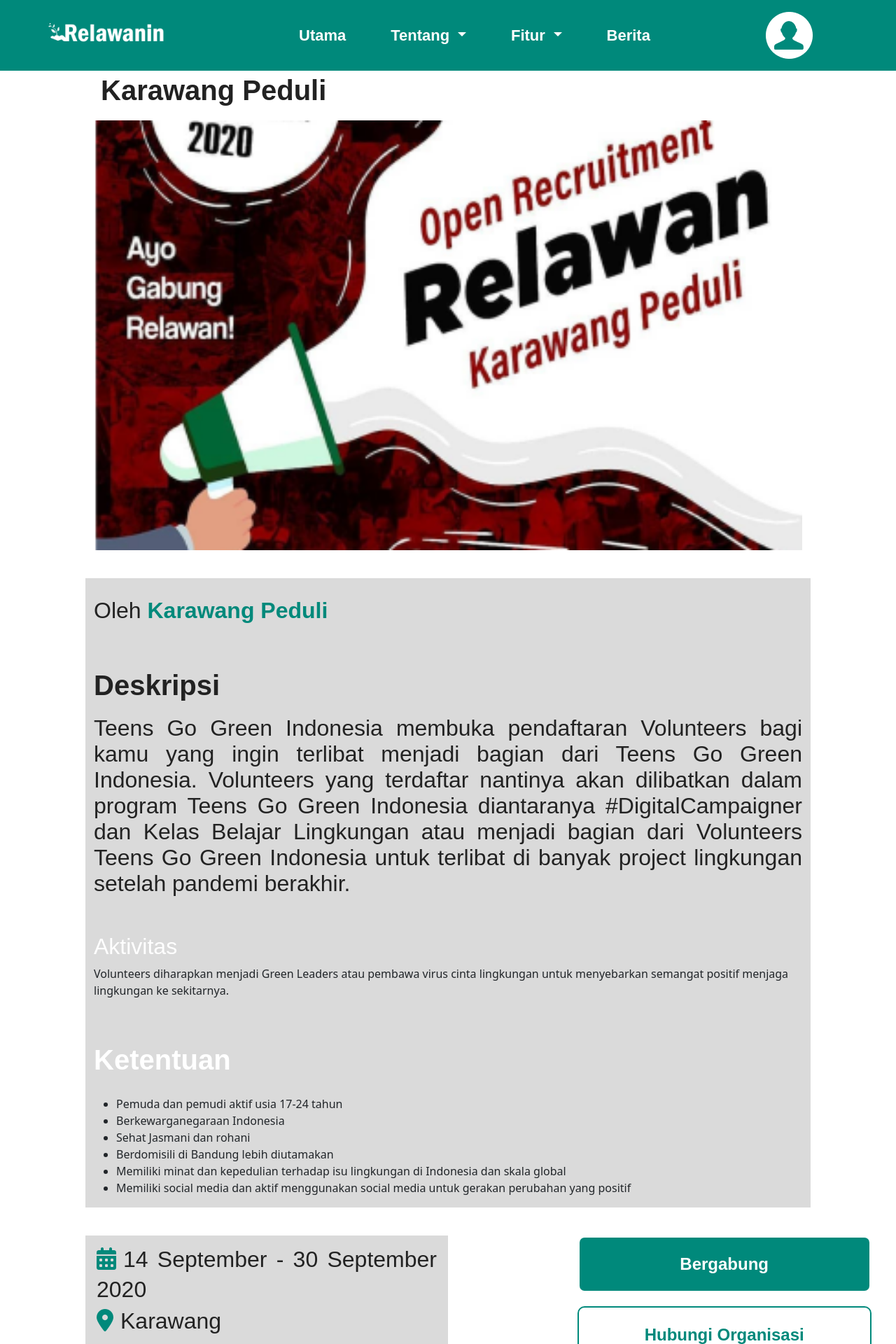
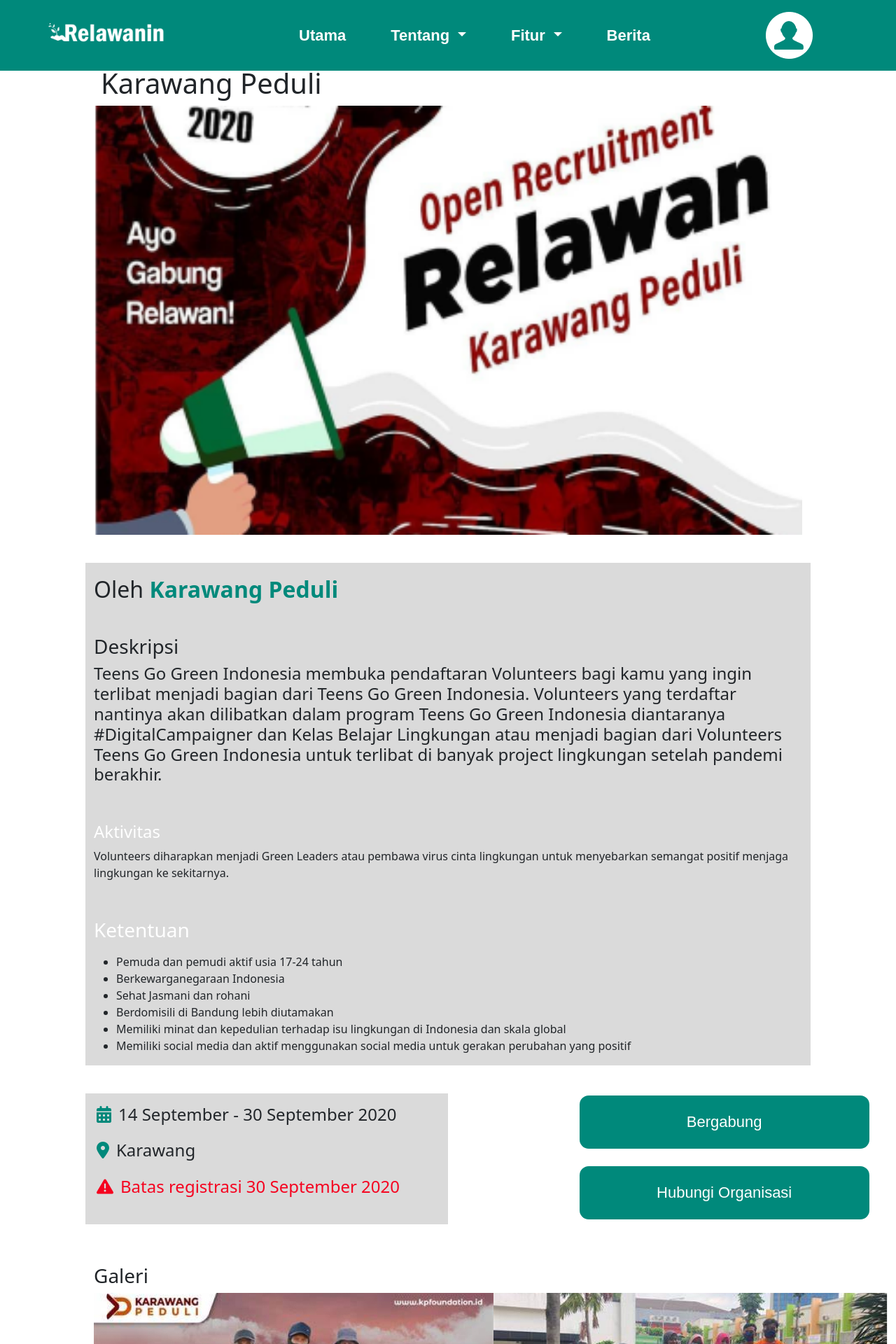
Before and after one commit to fadelalif/Klp.WEBPRO, a CodeIgniter app: page /database/index.php/DetailKegiatan/DetailKegiatan in a window 1280 px wide. Shown: the top 1920 px of the page at 70% size. Run offline with CodeIgniter, Linux system fonts and the light colour scheme.

Commit message:
perbaiki conflict lanjutan

```diff
--- a/Klp.WebProCi/application/views/navLogin.php
+++ b/Klp.WebProCi/application/views/navLogin.php
@@ -58,7 +58,7 @@
           </button>
         </a>
         <ul class="dropdown-menu" style="background-color: #00897b;">
-          <li><a class="dropdown-item" href="<?= base_url() ?>index.php/">Profile</a></li>
+          <li><a class="dropdown-item" href="<?= base_url() ?>index.php/Profile">Profile</a></li>
           <li><a class="dropdown-item" href="<?= base_url() ?>index.php/Utama">Log Out</a></li>
         </ul>
       </li>
--- a/Klp.WebProCi/assets/css/styleDetailKegiatan.css
+++ b/Klp.WebProCi/assets/css/styleDetailKegiatan.css
@@ -1,84 +1,8 @@
-#detailKegiatan h1 {
-	color: #222;
-	font-family: Arial;
-	font-size: 40px;
-	font-style: normal;
-	font-weight: 700;
-	line-height: 173.523%; /* 69.409px */
-}
-
-#detailKegiatan h2 {
-	color: #222;
-	font-family: Arial;
-	font-size: 32px;
-	font-style: normal;
-	font-weight: 400;
-	line-height: 173.523%; /* 55.527px */
-}
-
-#detailKegiatan h3 {
-	color: #222;
-	font-family: Arial;
-	font-size: 40px;
-	font-style: normal;
-	font-weight: 700;
-	line-height: 173.523%; /* 69.409px */
-}
-
-#detailKegiatan h4 {
-	color: var(--Text-primer-color, #222);
-	text-align: justify;
-	font-family: Arial;
-	font-size: 32px;
-	font-style: normal;
-	font-weight: 400;
-	line-height: normal;
-}
-
-#detailKegiatan .bergabung {
-	border-radius: 10px;
-	background: #00897b;
-	color: #fff;
-	text-align: center;
-	font-family: Arial;
-	font-size: 24px;
-	font-style: normal;
-	font-weight: 700;
-	line-height: normal;
-}
-
-#detailKegiatan .hubOrg {
-	border-radius: 10px;
-	border: 2px solid #00897b;
-	background: #fff;
-	color: #00897b;
-	text-align: center;
-	font-family: Arial;
-	font-size: 24px;
-	font-style: normal;
-	font-weight: 700;
-	line-height: normal;
-}
-
-#detailKegiatan .bergabung:hover {
-	background-color: white;
-	color: #00897b;
-	border: 2px solid #00897b;
-}
-
-#detailKegiatan .hubOrg:hover {
-	background-color: #00897b;
-	color: white;
-	border: 2px solid #00897b;
-}
-
 #detailKegiatan .galeriSlide {
 	background-color: white;
 }
-
 #detailKegiatan .galeriSlide .page-link {
 	color: #00897b;
-}
 
 #detailKegiatan h5 {
 	color: var(--Text-primer-color, #222);
```
Also changed, not shown: Klp.WebProCi/assets/css/styledetailKegiatan.css (+19 -11 lines).
